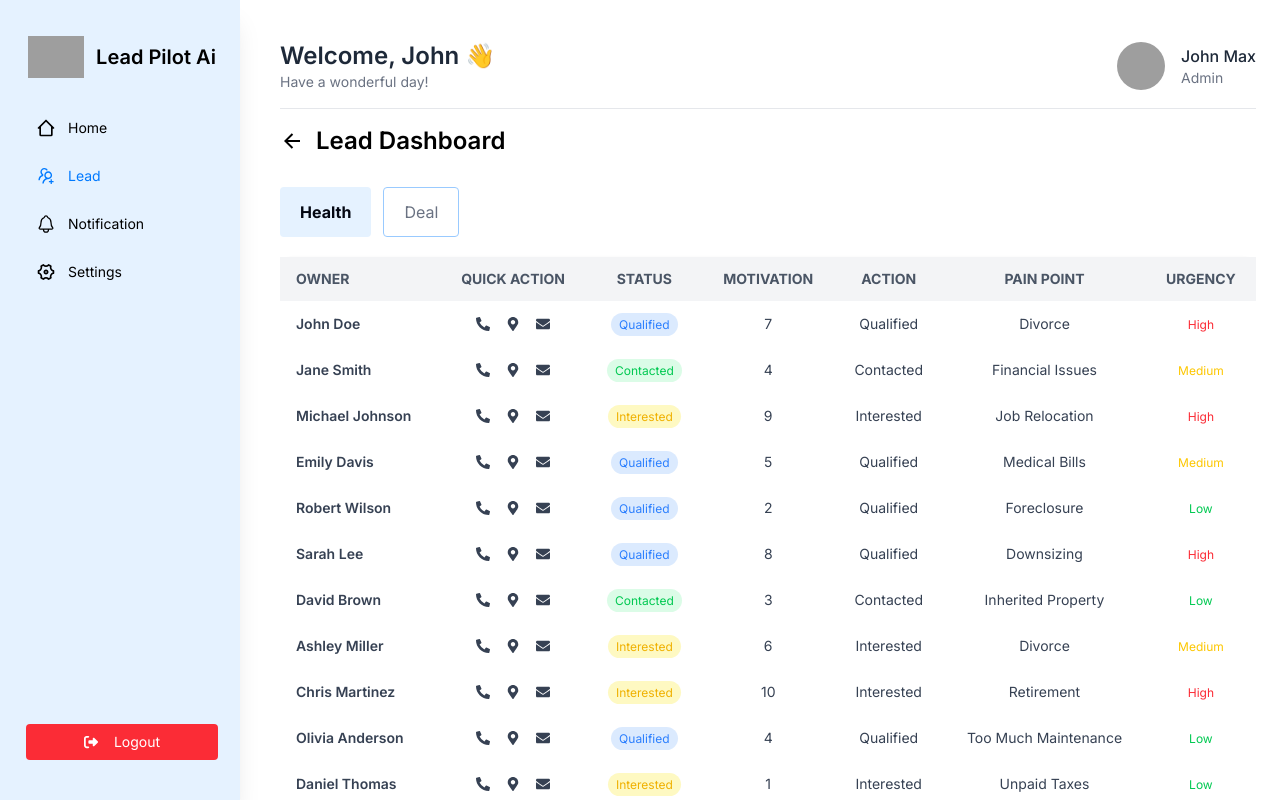
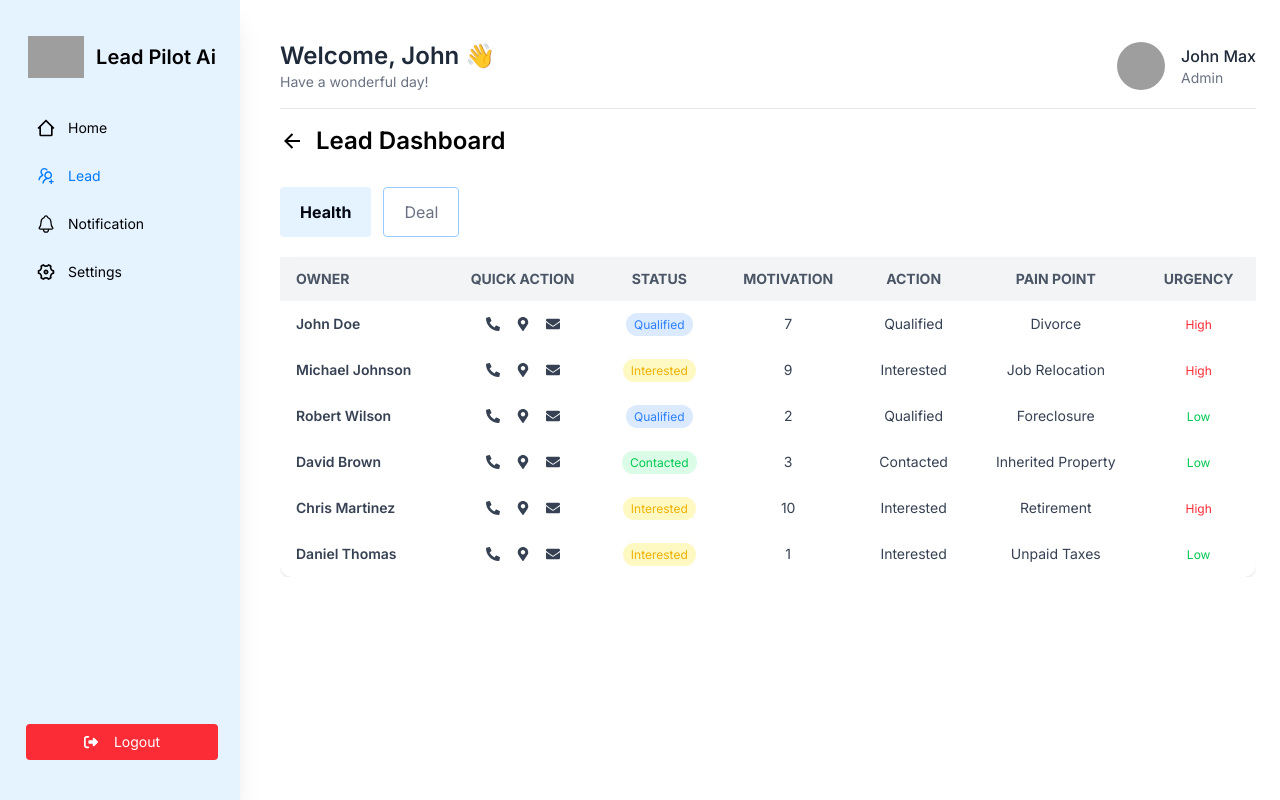
Before and after one commit to Joint-Venture-AI/Lead-Pilot-Ai, a React (Vite) app: page /lead in a window 1280 px wide. Built offline with nearby package versions, Linux system fonts and the light colour scheme; grey boxes are pictures that could not be loaded.

Commit message:
feat: Filter leads data based on active tab
This commit adds a 'tab' property to the lead data and filters the displayed leads in the table based on the currently active tab. This allows for a more organized and targeted view of leads.

```diff
--- a/src/Pages/Dashboards/Leads/Leads.jsx
+++ b/src/Pages/Dashboards/Leads/Leads.jsx
@@ -16,6 +16,7 @@ const leadData = [
 		email: "john@example.com",
 		phone: "+1234567890",
 		location: "New York, NY",
+		tab: "Health",
 	},
 	{
 		name: "Jane Smith",
@@ -26,6 +27,7 @@ const leadData = [
 		email: "jane@example.com",
 		phone: "+1987654321",
 		location: "Dallas, TX",
+		tab: "Deal",
 	},
 	{
 		name: "Michael Johnson",
@@ -36,6 +38,7 @@ const leadData = [
 		email: "michael@example.com",
 		phone: "+1123456789",
 		location: "Los Angeles, CA",
+		tab: "Health",
 	},
 	{
 		name: "Emily Davis",
@@ -46,6 +49,7 @@ const leadData = [
 		email: "emily@example.com",
 		phone: "+1444555666",
 		location: "Austin, TX",
+		tab: "Deal",
 	},
 	{
 		name: "Robert Wilson",
@@ -56,6 +60,7 @@ const leadData = [
 		email: "robert@example.com",
 		phone: "+1555666777",
 		location: "Miami, FL",
+		tab: "Health",
 	},
 	{
 		name: "Sarah Lee",
@@ -66,6 +71,7 @@ const leadData = [
 		email: "sarah@example.com",
 		phone: "+1222333444",
 		location: "Chicago, IL",
+		tab: "Deal",
 	},
 	{
 		name: "David Brown",
@@ -76,6 +82,7 @@ const leadData = [
 		email: "david@example.com",
 		phone: "+1666777888",
 		location: "Phoenix, AZ",
+		tab: "Health",
 	},
 	{
 		name: "Ashley Miller",
@@ -86,6 +93,7 @@ const leadData = [
 		email: "ashley@example.com",
 		phone: "+1777888999",
 		location: "Seattle, WA",
+		tab: "Deal",
 	},
 	{
 		name: "Chris Martinez",
@@ -96,6 +104,7 @@ const leadData = [
 		email: "chris@example.com",
 		phone: "+1999000111",
 		location: "Denver, CO",
+		tab: "Health",
 	},
 	{
 		name: "Olivia Anderson",
@@ -106,6 +115,7 @@ const leadData = [
 		email: "olivia@example.com",
 		phone: "+1888777666",
 		location: "Atlanta, GA",
+		tab: "Deal",
 	},
 	{
 		name: "Daniel Thomas",
@@ -116,6 +126,7 @@ const leadData = [
 		email: "daniel@example.com",
 		phone: "+1555444333",
 		location: "Las Vegas, NV",
+		tab: "Health",
 	},
 	{
 		name: "Sophia Garcia",
@@ -126,6 +137,7 @@ const leadData = [
 		email: "sophia@example.com",
 		phone: "+1444222111",
 		location: "Orlando, FL",
+		tab: "Deal",
 	},
 ];
 
@@ -176,7 +188,9 @@ const Leads = () => {
 					</tr>
 				</thead>
 				<tbody className="text-sm text-gray-700">
-					{leadData.map((lead, idx) => (
+					{leadData
+						.filter((lead) => lead?.tab === activeTab)
+						.map((lead, idx) => (
 							<tr key={idx} className="hover:bg-blue-50">
 								<td className="py-3 px-4 font-semibold text-left">
 									<button
```
Lines whose indentation alone changed are shown as unchanged.
